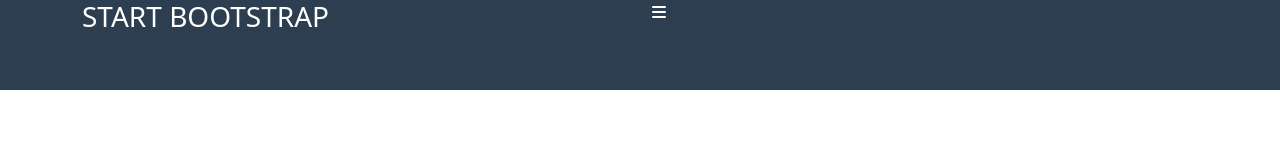
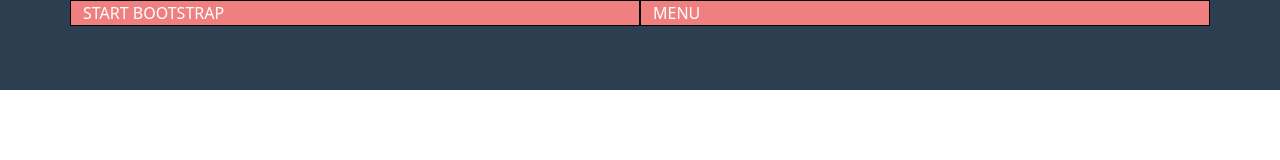
Before and after one commit to Clipper4rancione/html-css-bootstrap-freelancer, a plain HTML site: page index.html in a window 1280 px wide. Drawn offline with nearby package versions, Linux system fonts and the light colour scheme.

Commit message:
header structure

```diff
--- a/assets/css/style.css
+++ b/assets/css/style.css
@@ -2,6 +2,11 @@
     margin: 0;
     padding: 0;
     box-sizing: border-box;
+}
+
+[class^='col']{
+    background-color: lightcoral;
+    border: 1px solid black;
 }
 
 header{
--- a/index.html
+++ b/index.html
@@ -13,14 +13,10 @@
 <body>
    <header>
         <div class="container">
-            <div class="row d-flex justify-content-between">
-                <div class="col-6">
-                    <h3>Start bootstrap</h3>
-                </div>
-                <div class="col-6">
-                    <i class="fa-solid fa-bars"></i>
-                </div>
-
+            <div class="row">
+                <div class="col">Start bootstrap</div>
+                <div class="col d-none d-lg-block">menu</div>
+                <div class="col d-lg-none">H</div>
             </div>
 
         </div>
```
